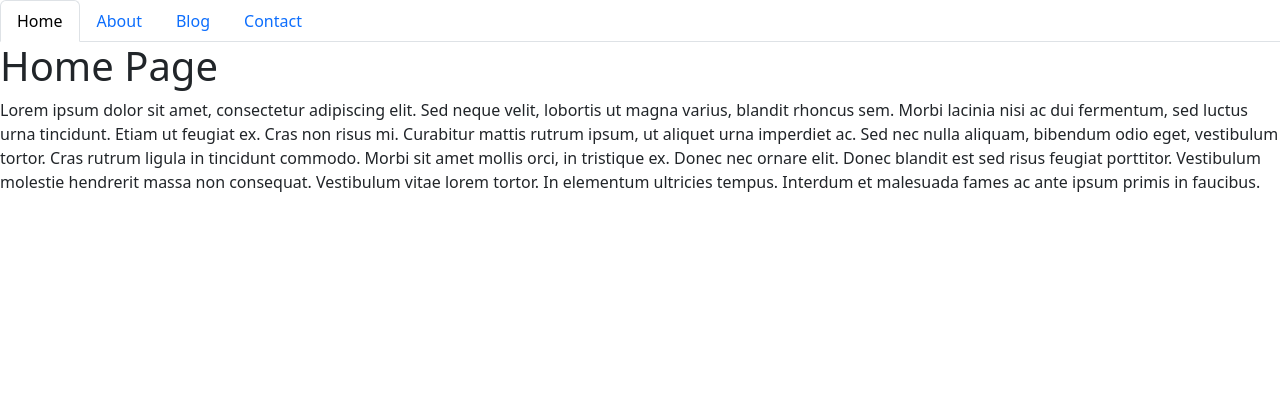
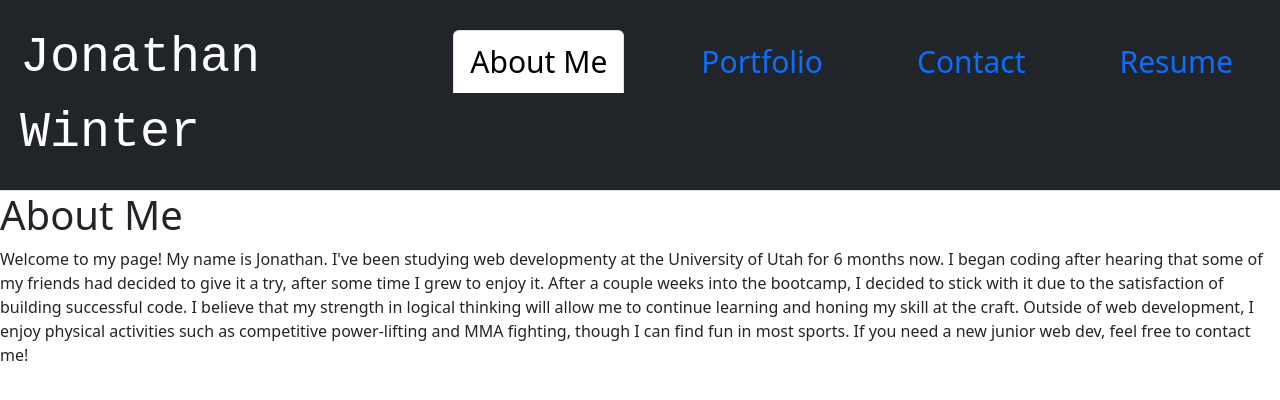
Before and after one commit to Sohzo/Project-20-React-Portfolio, a React (Create React App) app: page / in a window 1280 px wide. Shown: the top 400 px of the page. Built offline with nearby package versions, Linux system fonts and the light colour scheme.

Commit message:
Created folders to organize css

```diff
--- a/package.json
+++ b/package.json
@@ -8,6 +8,7 @@
     "@testing-library/user-event": "^13.5.0",
     "axios": "^1.4.0",
     "bootstrap": "^5.3.0",
+    "nodemon": "^3.0.1",
     "pretty": "^2.0.0",
     "react": "^18.2.0",
     "react-dom": "^18.2.0",
--- /dev/null
+++ b/src/components/NavTabs.css
@@ -0,0 +1,22 @@
+.nav {
+    display: flex;
+    justify-content: right;
+}
+
+.navbar-name {
+    font-size: 50px;
+    margin: 20px;
+    color: white;
+    flex: 1;
+    font-family: 'Courier New', Courier, monospace;
+}
+
+.nav-item {
+    font-size: 30px;
+    margin: 30px;
+    border-radius: 25px;
+}
+
+.nav-link {
+
+}
--- a/src/components/NavTabs.js
+++ b/src/components/NavTabs.js
@@ -1,21 +1,16 @@
 import React from 'react';
+import "./NavTabs.css";
 
 // Here we are using object destructuring assignment to pluck off our variables from the props object
 // We assign them to their own variable names
 function NavTabs({ currentPage, handlePageChange }) {
   return (
-    <ul className="nav nav-tabs">
-      <li className="nav-item">
-        <a
-          href="#home"
-          onClick={() => handlePageChange('Home')}
-          // This is a conditional (ternary) operator that checks to see if the current page is "Home"
-          // If it is, we set the current page to 'nav-link-active', otherwise we set it to 'nav-link'
-          className={currentPage === 'Home' ? 'nav-link active' : 'nav-link'}
-        >
-          Home
-        </a>
-      </li>
+    <ul className="nav nav-tabs bg-dark">
+      <p
+        className="navbar-name"
+      >
+        Jonathan Winter
+      </p>
       <li className="nav-item">
         <a
           href="#about"
@@ -23,17 +18,17 @@ function NavTabs({ currentPage, handlePageChange }) {
           // Check to see if the currentPage is `About`, and if so we use the active link class from bootstrap. Otherwise, we set it to a normal nav-link
           className={currentPage === 'About' ? 'nav-link active' : 'nav-link'}
         >
-          About
+          About Me
         </a>
       </li>
       <li className="nav-item">
         <a
-          href="#blog"
-          onClick={() => handlePageChange('Blog')}
+          href="#portfolio"
+          onClick={() => handlePageChange('Portfolio')}
           // Check to see if the currentPage is `Blog`, and if so we use the active link class from bootstrap. Otherwise, we set it to a normal nav-link
-          className={currentPage === 'Blog' ? 'nav-link active' : 'nav-link'}
+          className={currentPage === 'Portfolio' ? 'nav-link active' : 'nav-link'}
         >
-          Blog
+          Portfolio
         </a>
       </li>
       <li className="nav-item">
@@ -46,6 +41,17 @@ function NavTabs({ currentPage, handlePageChange }) {
           Contact
         </a>
       </li>
+      <li className="nav-item">
+        <a
+          href="#resume"
+          onClick={() => handlePageChange('Resume')}
+          // This is a conditional (ternary) operator that checks to see if the current page is "Resume"
+          // If it is, we set the current page to 'nav-link-active', otherwise we set it to 'nav-link'
+          className={currentPage === 'Resume' ? 'nav-link active' : 'nav-link'}
+        >
+          Resume
+        </a>
+      </li>
     </ul>
   );
 }
--- a/src/components/PortfolioContainer.js
+++ b/src/components/PortfolioContainer.js
@@ -1,23 +1,23 @@
 import React, { useState } from 'react';
 import NavTabs from './NavTabs';
-import Home from './pages/Home';
-import About from './pages/About';
-import Blog from './pages/Blog';
-import Contact from './pages/Contact';
+import Resume from './pages/Resume/Resume';
+import About from './pages/About/About';
+import Portfolio from './pages/Portfolio/Portfolio';
+import Contact from './pages/Contact/Contact';
 
 export default function PortfolioContainer() {
-  const [currentPage, setCurrentPage] = useState('Home');
+  const [currentPage, setCurrentPage] = useState('About');
 
   // This method is checking to see what the value of `currentPage` is. Depending on the value of currentPage, we return the corresponding component to render.
   const renderPage = () => {
-    if (currentPage === 'Home') {
-      return <Home />;
+    if (currentPage === 'Resume') {
+      return <Resume />;
     }
     if (currentPage === 'About') {
       return <About />;
     }
-    if (currentPage === 'Blog') {
-      return <Blog />;
+    if (currentPage === 'Portfolio') {
+      return <Portfolio />;
     }
     return <Contact />;
   };
--- a/src/components/pages/About.js
+++ /dev/null
@@ -1,17 +0,0 @@
-import React from 'react';
-
-export default function About() {
-  return (
-    <div>
-      <h1>About Page</h1>
-      <p>
-        Nunc pharetra finibus est at efficitur. Praesent sed congue diam.
-        Integer gravida dui mauris, ut interdum nunc egestas sed. Aenean sed
-        mollis diam. Nunc aliquet risus ac finibus porta. Nam quis arcu non
-        lectus tincidunt fermentum. Suspendisse aliquet orci porta quam semper
-        imperdiet. Praesent euismod mi justo, faucibus scelerisque risus cursus
-        in. Sed rhoncus mollis diam, sit amet facilisis lectus blandit at.
-      </p>
-    </div>
-  );
-}
--- /dev/null
+++ b/src/components/pages/About/About.css
@@ -0,0 +1,11 @@
+.About-page {
+
+}
+
+.About-title {
+
+}
+
+.About-text {
+
+}
--- /dev/null
+++ b/src/components/pages/About/About.js
@@ -0,0 +1,19 @@
+import React from 'react';
+import "./About.css";
+
+export default function About() {
+  return (
+    <div className="About-page">
+      <h1 className="About-title">About Me</h1>
+      <p className="About-text">
+        Welcome to my page! My name is Jonathan. I've been studying web developmenty at the University of Utah for 6 months now.
+        I began coding after hearing that some of my friends had decided to give it a try, after some time I grew to enjoy it.
+        After a couple weeks into the bootcamp, I decided to stick with it due to the satisfaction of building successful code.
+        I believe that my strength in logical thinking will allow me to continue learning and honing my skill at the craft.
+
+        Outside of web development, I enjoy physical activities such as competitive power-lifting and MMA fighting, though I can find fun in most sports.
+        If you need a new junior web dev, feel free to contact me!
+      </p>
+    </div>
+  );
+}
--- a/src/components/pages/Blog.js
+++ b/src/components/pages/Portfolio/Portfolio.js
@@ -1,9 +1,9 @@
 import React from 'react';
 
-export default function Blog() {
+export default function Portfolio() {
   return (
     <div>
-      <h1>Blog Page</h1>
+      <h1>Portfolio</h1>
       <p>
         Donec a volutpat quam. Curabitur nec varius justo, sed rutrum ligula.
         Curabitur pellentesque turpis sit amet eros iaculis, a mollis arcu
--- a/src/components/pages/Home.js
+++ b/src/components/pages/Resume/Resume.js
@@ -1,6 +1,6 @@
 import React from 'react';
 
-export default function Home() {
+export default function Resume() {
   return (
     <div>
       <h1>Home Page</h1>
```
Also changed, not shown: src/components/pages/Contact/Contact.js (renamed from src/components/pages/Contact.js).
